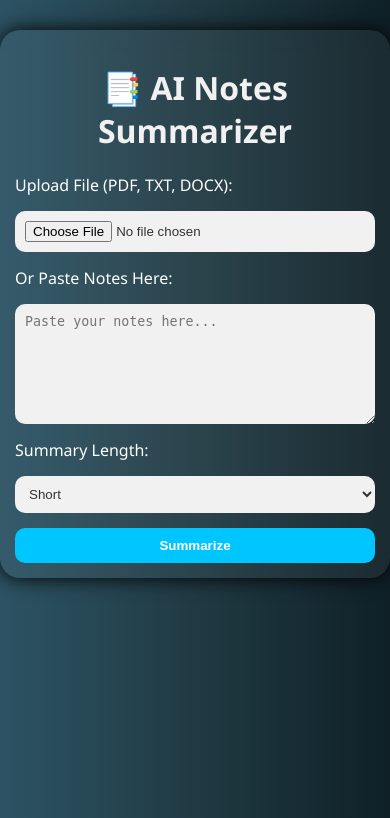
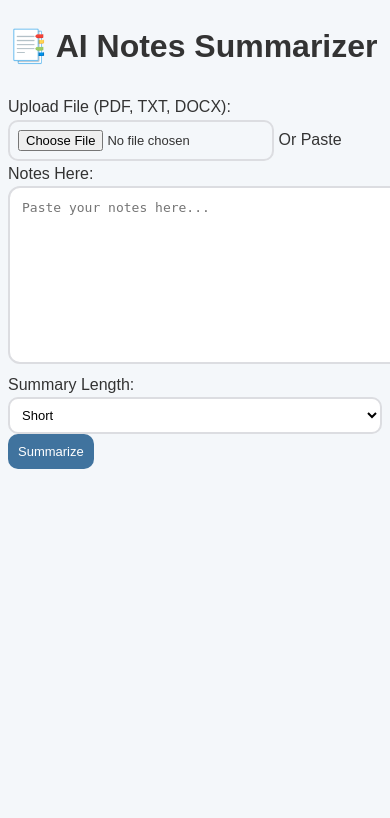
Before and after one commit to Aswin-bharathi/sum_agent, a Python web app: template templates/index.html in a window 390 px wide; the page is wider, and only the part inside the window is pictured. Shown: the top 818 px of that part. Run offline with Jinja, Linux system fonts and the light colour scheme; the template is opened without the code that fills it, so the values that code supplies are empty.

Commit message:
Update style.css

```diff
--- a/static/style.css
+++ b/static/style.css
@@ -1,133 +1,268 @@
-body {
-  font-family: 'Segoe UI', sans-serif;
-  background: #0f2027;
-  background: linear-gradient(to right, #2c5364, #203a43, #0f2027);
-  color: #fff;
+{Add commentMore actions
   margin: 0;
   padding: 0;
+  box-sizing: border-box;
 }
 
-.container {
-  max-width: 800px;
-  margin: 30px auto;
-  padding: 20px;
-  background: rgba(255, 255, 255, 0.05);
-  backdrop-filter: blur(10px);
-  border-radius: 20px;
-  box-shadow: 0 0 20px #000;
+body {
+  font-family: 'Poppins', sans-serif;
+  background: #f4f7fa;
+  color: #333;
+  line-height: 1.6;
 }
 
-h1, h2 {
-  text-align: center;
-  color: #f1f1f1;
+.wrapper {
+  max-width: 850px;
+  margin: 40px auto;
+  padding: 30px;
+  background: #ffffff;
+  border-radius: 20px;
+  box-shadow: 0 8px 30px rgba(0,0,0,0.08);
 }
 
-form {
+.header {
+  text-align: center;
+  margin-bottom: 30px;
+}
+
+.header h1 {
+  font-size: 35px;
+  color: #273c75;
+  margin-bottom: 8px;
+}
+
+.header p {
+  color: #718093;
+  font-size: 16px;
+}
+
+.form-area {
   display: flex;
   flex-direction: column;
-  gap: 15px;
-}
-
-input[type="file"],
-textarea,
-select {
-  padding: 10px;
-  border: none;
-  border-radius: 10px;
-  background: #f1f1f1;
-  color: #333;
+  gap: 20px;
 }
 
 textarea {
-  min-height: 120px;
+  width: 100%;
+  height: 220px;
+  border: 2px solid #dcdde1;
+  border-radius: 12px;
+  padding: 20px;
+  font-size: 16px;
   resize: vertical;
+  transition: all 0.3s ease;
+}
+
+textarea:focus {
+  border-color: #40739e;
+  outline: none;
+}
+
+input[type="file"] {
+  border: 2px solid #dcdde1;
+  border-radius: 10px;
+  padding: 10px;
+  font-size: 16px;
+}
+
+select {
+  width: 100%;
+  padding: 12px;
+  border-radius: 10px;
+  border: 2px solid #dcdde1;
+  font-size: 16px;
+  background: white;
+  cursor: pointer;
 }
 
 button {
-  padding: 12px;
-  background: #00c6ff;
+  background: #40739e;
+  color: #fff;
+  padding: 14px;
   border: none;
   border-radius: 10px;
-  color: #fff;
-  font-weight: bold;
+  font-size: 16px;
   cursor: pointer;
-  transition: 0.3s ease;
+  transition: background 0.3s ease;
 }
 
 button:hover {
-  background: #0072ff;
+  background: #273c75;
+}
+
+.result-card {
+  margin-top: 30px;
+  background: #f1f2f6;
+  border-radius: 15px;
+  padding: 25px;
+}
+
+.result-card h2 {
+  margin-bottom: 15px;
+  color: #2f3640;
+}
+
+pre {
+  white-space: pre-wrap;
+  word-wrap: break-word;
+  font-size: 17px;
+  color: #353b48;
+  margin-bottom: 20px;
+}
+
+.btn-download {
+  display: inline-block;
+  background: #44bd32;
+  color: #fff;
+  padding: 12px 20px;
+  border-radius: 10px;
+  text-decoration: none;
+  font-size: 16px;
+  transition: background 0.3s ease;
+}
+
+.btn-download:hover {
+  background: #4cd137;
+}
+
+footer {
+  text-align: center;
+  margin-top: 50px;
+  color: #718093;
+}
+
+.flash-messages {
+  margin-bottom: 20px;
 }
 
 .flash {
-  list-style: none;
-  padding: 0;
-  margin: 10px 0;
-}
-
-.flash li {
-  background: #ff7675;
-  padding: 10px;
+  padding: 12px 20px;
   border-radius: 10px;
-  color: #fff;
-  margin-bottom: 5px;
-}
-
-.summary-card, .chatbot-card {
-  margin-top: 30px;
-  padding: 20px;
-  background: rgba(255,255,255,0.08);
-  border-radius: 20px;
-}
-
-#summary-content {
-  margin: 20px 0;
-  line-height: 1.6;
-}
-
-#chatbox {
-  max-height: 300px;
-  overflow-y: auto;
-  background: rgba(0,0,0,0.4);
-  padding: 10px;
-  border-radius: 10px;
+  font-weight: 600;
   margin-bottom: 10px;
 }
 
-.user-msg, .bot-msg {
-  margin: 8px 0;
-  padding: 10px;
-  border-radius: 8px;
+.flash.error {
+  background: #e74c3c;
+  color: white;
 }
 
-.user-msg {
-  background: #3498db;
-  color: #fff;
-  align-self: flex-end;
+.flash.success {
+  background: #2ecc71;
+  color: white;
 }
 
-.bot-msg {
-  background: #2ecc71;
-  color: #fff;
-  align-self: flex-start;
+.chatbot-container {
+  margin-top: 20px;
+  padding-top: 15px;
+  border-top: 1px solid #ccc;
 }
 
-input[type="text"] {
+.chatbot-container input[type="text"] {
+  width: calc(100% - 110px);
   padding: 12px;
-  border: none;
   border-radius: 10px;
-  width: 100%;
-  box-sizing: border-box;
-  margin-bottom: 10px;
+  border: 2px solid #dcdde1;
+  font-size: 16px;
+  margin-right: 10px;
 }
 
-@media (max-width: 600px) {
-  .container {
+.chatbot-container button {
+  padding: 12px 20px;
+  border-radius: 10px;
+  background: #40739e;
+  color: white;
+  border: none;
+  cursor: pointer;
+  font-size: 16px;
+}
+
+.chatbot-container button:hover {
+  background: #273c75;
+}
+
+#chat-answer {
+  margin-top: 15px;
+  background: white;
+  padding: 15px;
+  border-radius: 10px;
+  min-height: 40px;
+  font-size: 16px;
+  color: #2f3640;
+}
+
+/* Responsive Design */
+@media (max-width: 768px) {
+  .wrapper {
+    margin: 20px;
+    padding: 20px;
+  }
+
+  .header h1 {
+    font-size: 28px;
+  }
+
+  .header p {
+    font-size: 14px;
+  }
+
+  textarea {
+    height: 180px;
+    padding: 15px;
+    font-size: 14px;
+  }
+
+  input[type="file"], select {
+    font-size: 14px;
+    padding: 10px;
+  }
+
+  button, .btn-download, .chatbot-container button {
+    font-size: 14px;
+    padding: 12px;
+  }
+
+  .result-card {
+    padding: 20px;
+  }
+
+  pre {
+    font-size: 15px;
+  }
+
+  .chatbot-container input[type="text"] {
+    width: 100%;
+    margin-bottom: 10px;
+  }
+}
+
+@media (max-width: 480px) {
+  .wrapper {
+    margin: 15px;
     padding: 15px;
   }
-  button {
+
+  .header h1 {
+    font-size: 24px;
+  }
+
+  textarea {
+    height: 150px;
+    padding: 12px;
+    font-size: 13px;
+  }
+
+  input[type="file"], select {
+    font-size: 13px;
+    padding: 8px;
+  }
+
+  button, .btn-download, .chatbot-container button {
+    font-size: 13px;
     padding: 10px;
   }
-  textarea {
-    min-height: 100px;
+
+  pre {
+    font-size: 14px;
   }
 }
```
